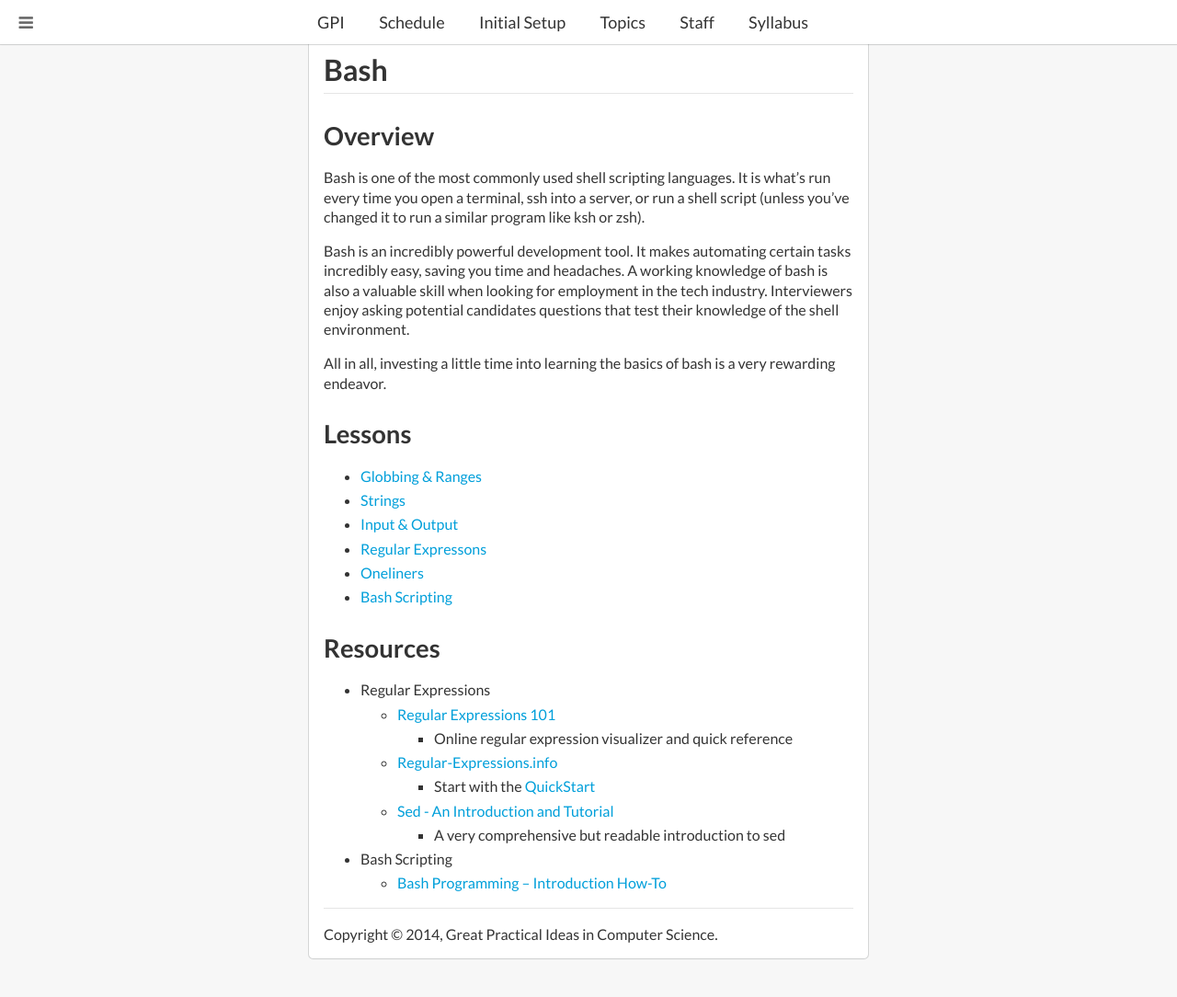
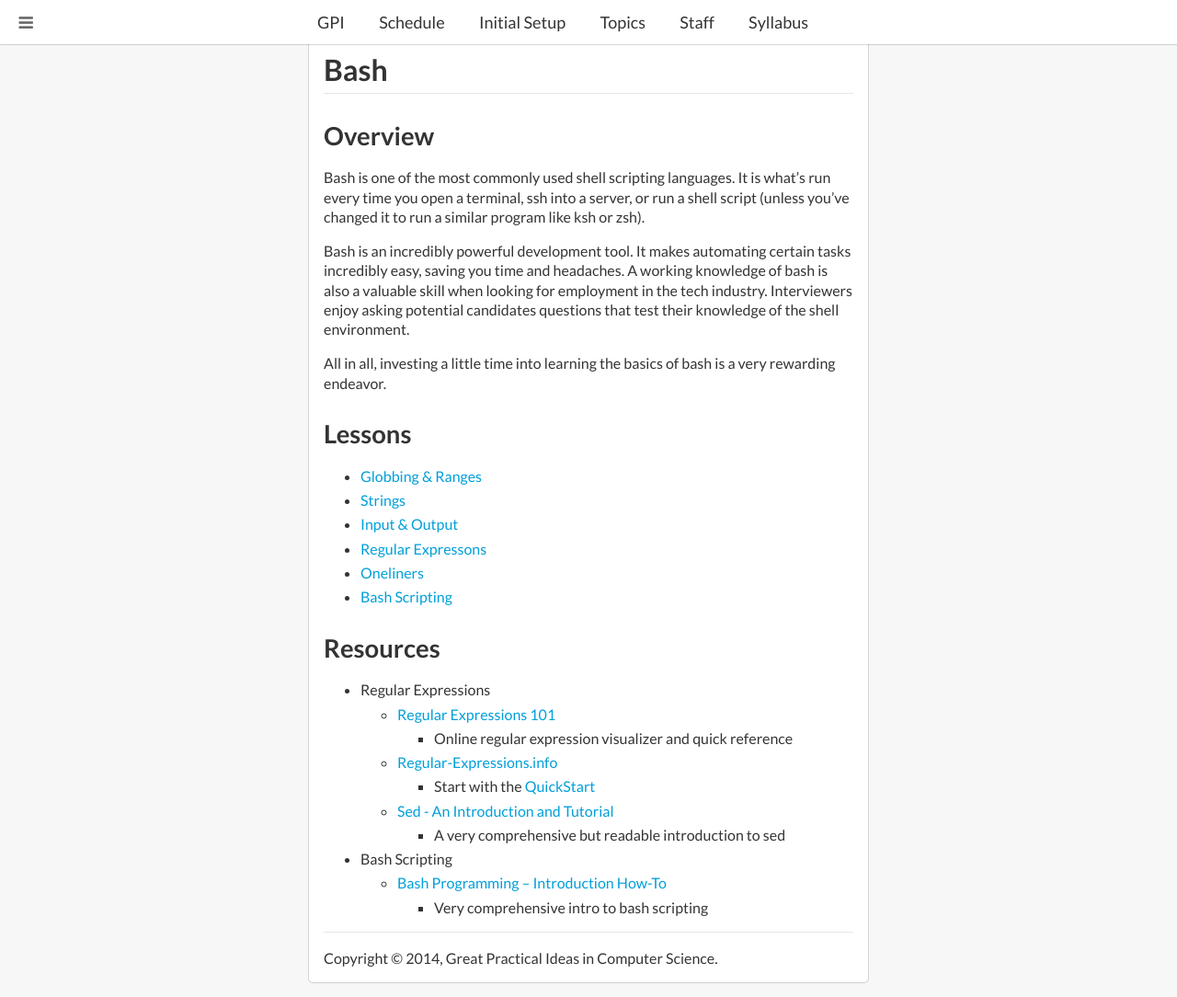
Before and after one commit to cmugpi/cmugpi.github.io, a Jekyll site: the page built from topics/bash/index.md, in a window 1280 px wide and 1084 px high. Shown: the whole window at 92% size. Built offline with Jekyll 4.4.1, drawn with Linux system fonts in a browser that asks for light colours; nearby versions of some CDN libraries.

Commit message:
Added description to bash resource

```diff
--- a/topics/bash/index.md
+++ b/topics/bash/index.md
@@ -54,6 +54,7 @@ rewarding endeavor.
     - A very comprehensive but readable introduction to sed
 - Bash Scripting
   - [Bash Programming -- Introduction How-To][tldpbash]
+    - Very comprehensive intro to bash scripting
 
 [regex101]: https://regex101.com/
 [regex-info]: http://www.regular-expressions.info/
```
